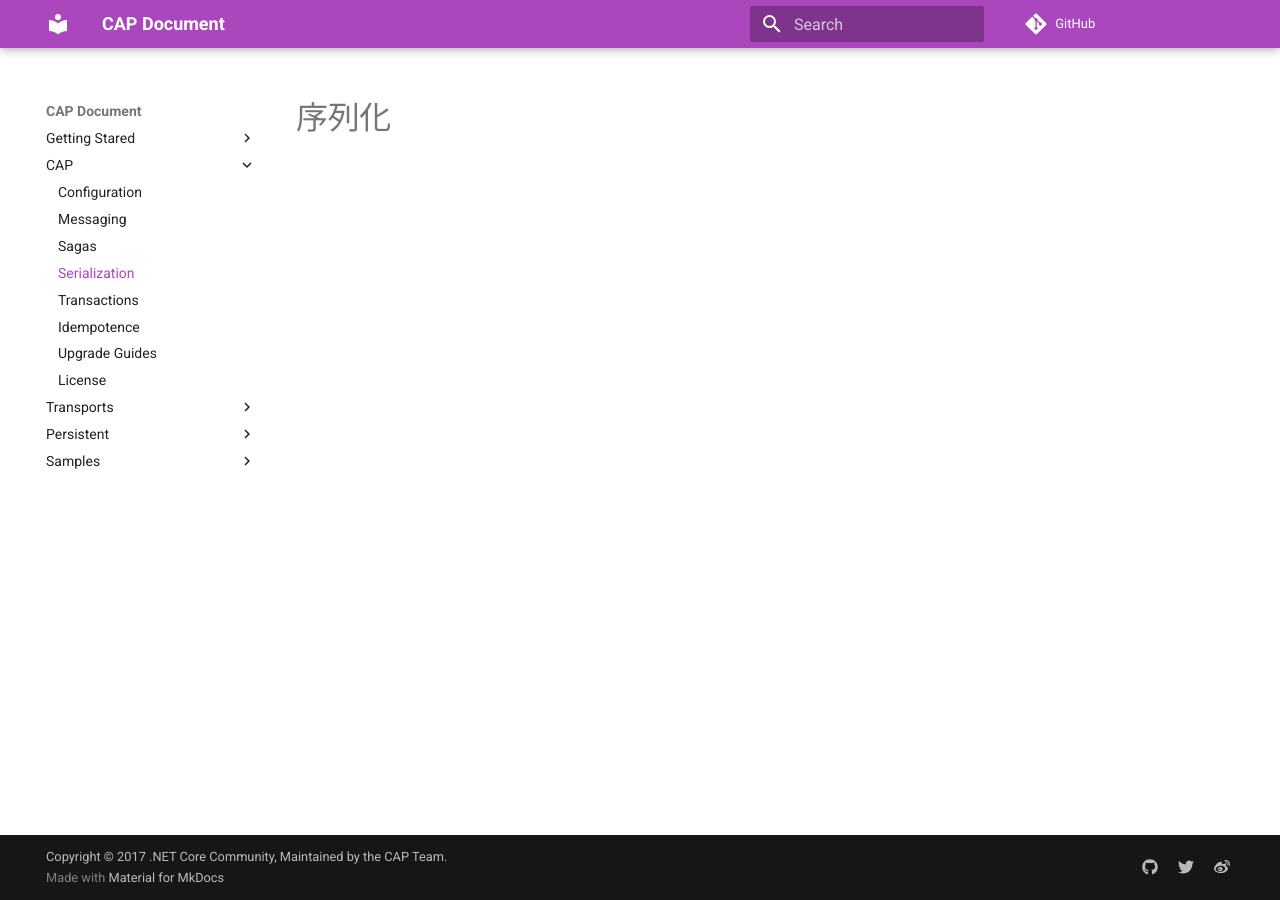
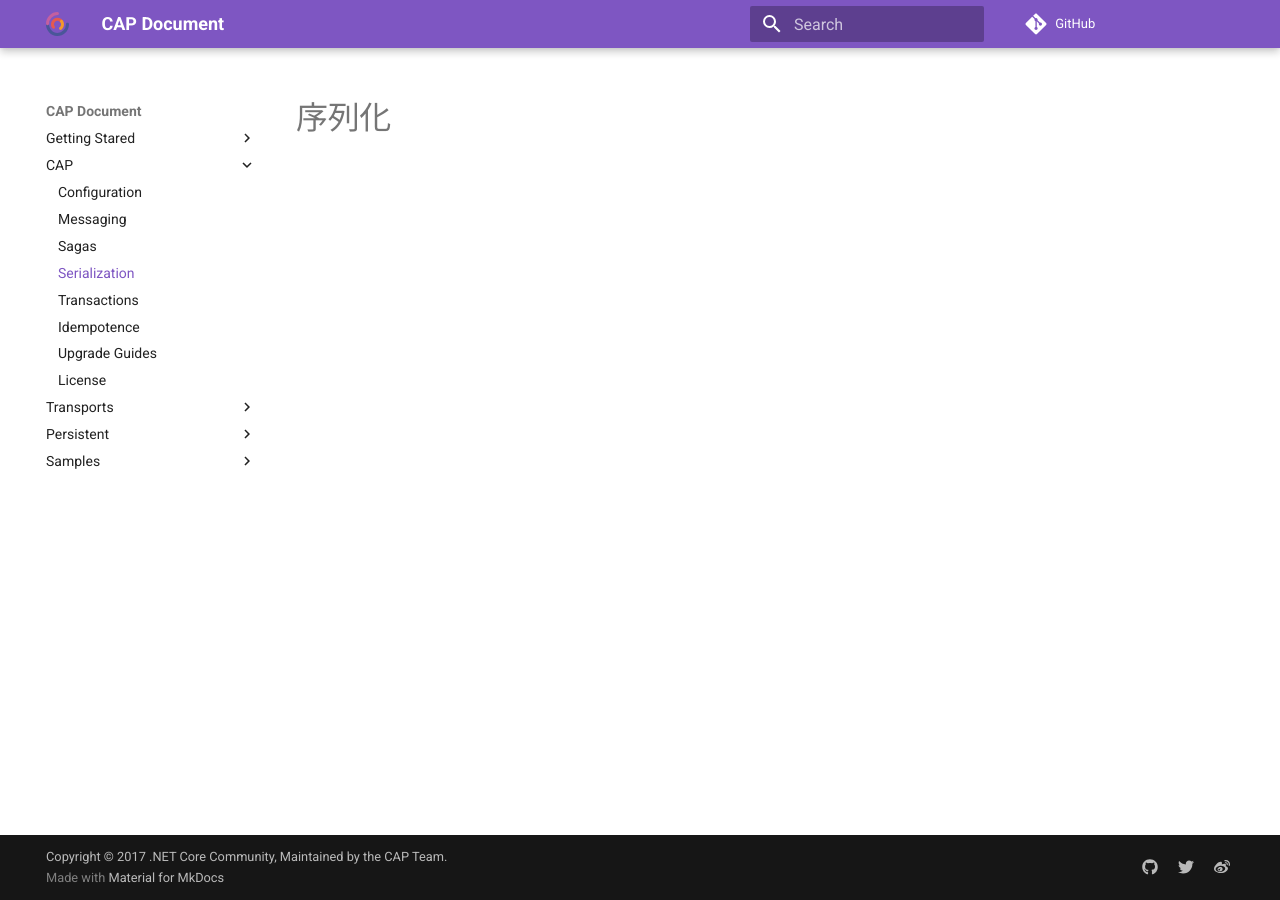
Before and after one commit to dotnetcore/CAP, an MkDocs documentation site: the page built from docs/content/user-guide/cn/cap/serialization.md, in a window 1280 px wide. Built offline with MkDocs 1.6.1 and Material for MkDocs 9.7.7, drawn with Linux system fonts in a browser that asks for light colours; comment, search, counter and statistics services are not loaded.

Commit message:
add logo ico

```diff
--- a/docs/mkdocs.yml
+++ b/docs/mkdocs.yml
@@ -17,12 +17,12 @@ copyright: Copyright &copy; 2017 <a href="https://github.com/dotnetcore">.NET Co
 theme:
   name: 'material'
   palette:
-    primary: 'purple'
+    primary: 'deep purple'
     accent: 'indigo'
   language: 'en'
   include_sidebar: true
-  #logo: 'img/logo.png'
-  #favicon: 'assets/images/favicon.ico'
+  logo: 'img/logo.svg'
+  favicon: 'img/favicon.ico'
   feature:
     tabs: false
   i18n:
```
Also changed, not shown: docs/content/img/favicon.ico (added), docs/content/img/logo.png.
